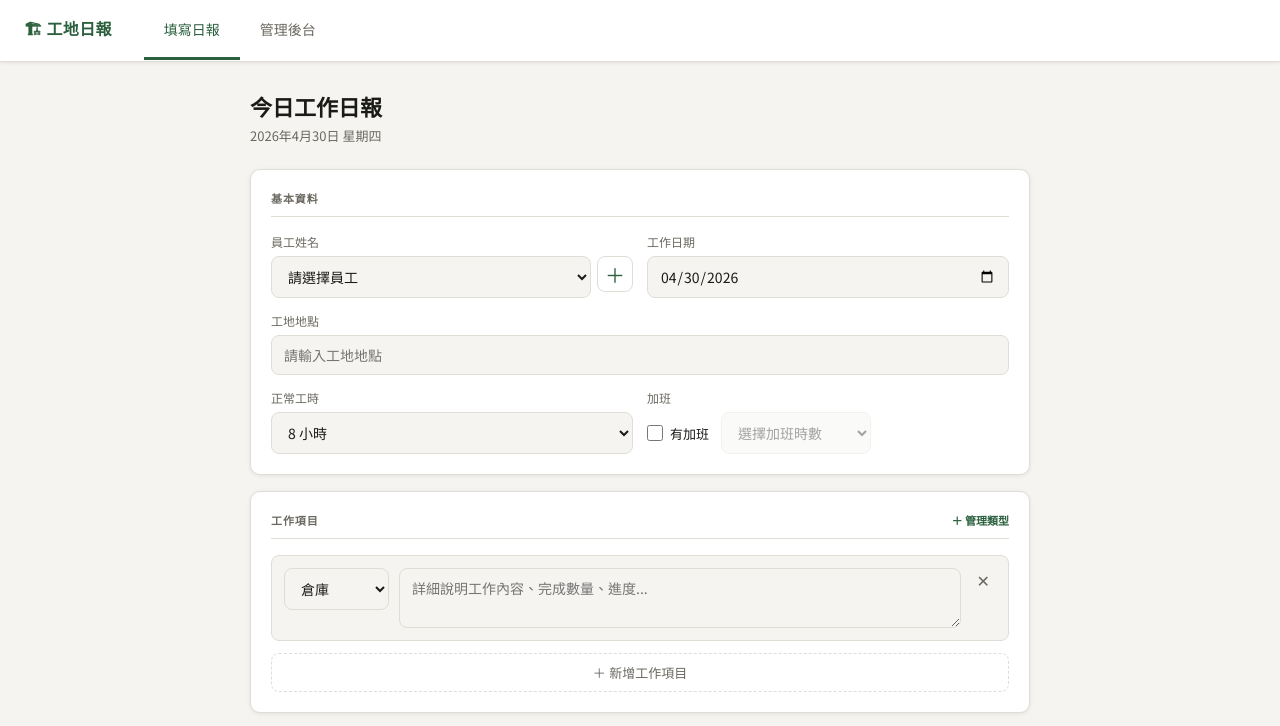
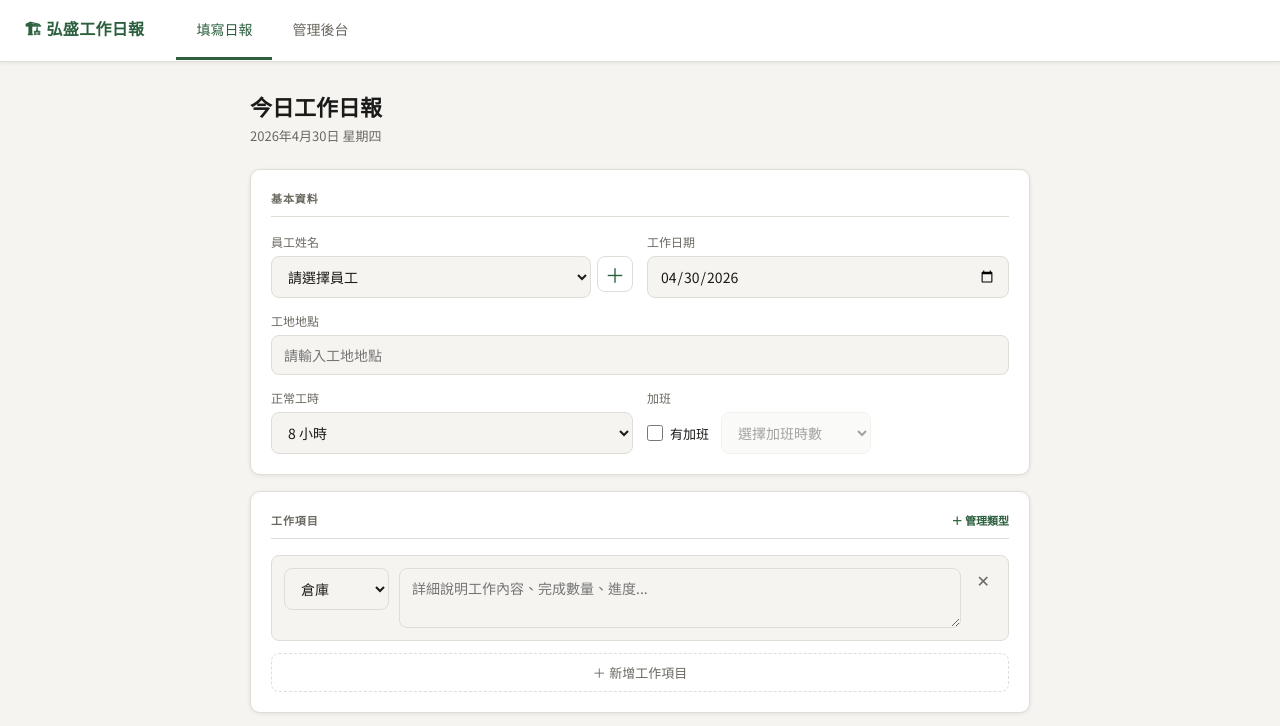
Before and after one commit to doris840821-oss/daily-report, a plain HTML site: page index.html in a window 1280 px wide. Shown: the top 726 px of the page. Drawn offline with Linux system fonts and the light colour scheme.

Commit message:
Add files via upload

```diff
--- a/index.html
+++ b/index.html
@@ -162,7 +162,7 @@
 </div>
 
 <div class="nav">
-  <div class="nav-logo">🏗 工地日報</div>
+  <div class="nav-logo">🏗 弘盛工作日報</div>
   <div class="nav-tabs">
     <button class="nav-tab active" onclick="switchPage('employee', this)">填寫日報</button>
     <button class="nav-tab" onclick="switchPage('boss', this)">管理後台</button>
```
